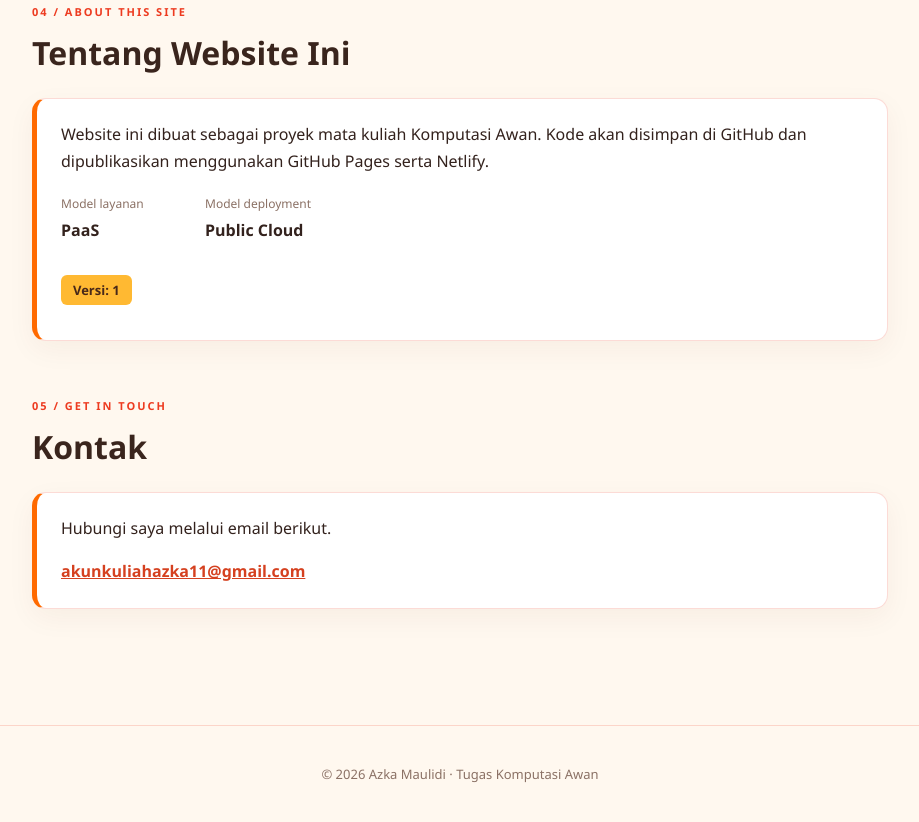
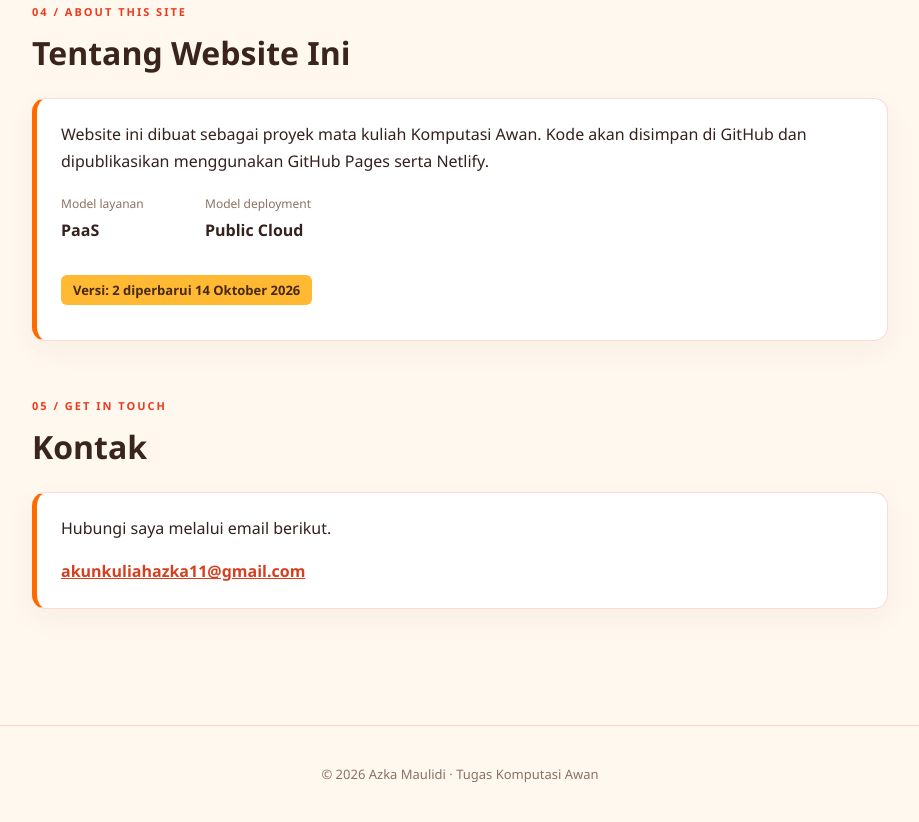
Before and after one commit to nextmaulid1/portofolio-azka-2403020066, a plain HTML site: page index.html in a window 1280 px wide. Shown: the part 2131-2953 px from the top of the page, without its empty margins (180-1099 px from the left). Drawn offline with Linux system fonts and the light colour scheme.

Commit message:
Versi 2, menambahkan tanggal pembaruan

```diff
--- a/index.html
+++ b/index.html
@@ -143,7 +143,7 @@
           </div>
         </div>
 
-        <p class="versi">Versi: 1</p>
+        <p class="versi">Versi: 2 diperbarui 14 Oktober 2026</p>
       </div>
     </section>
 
```
